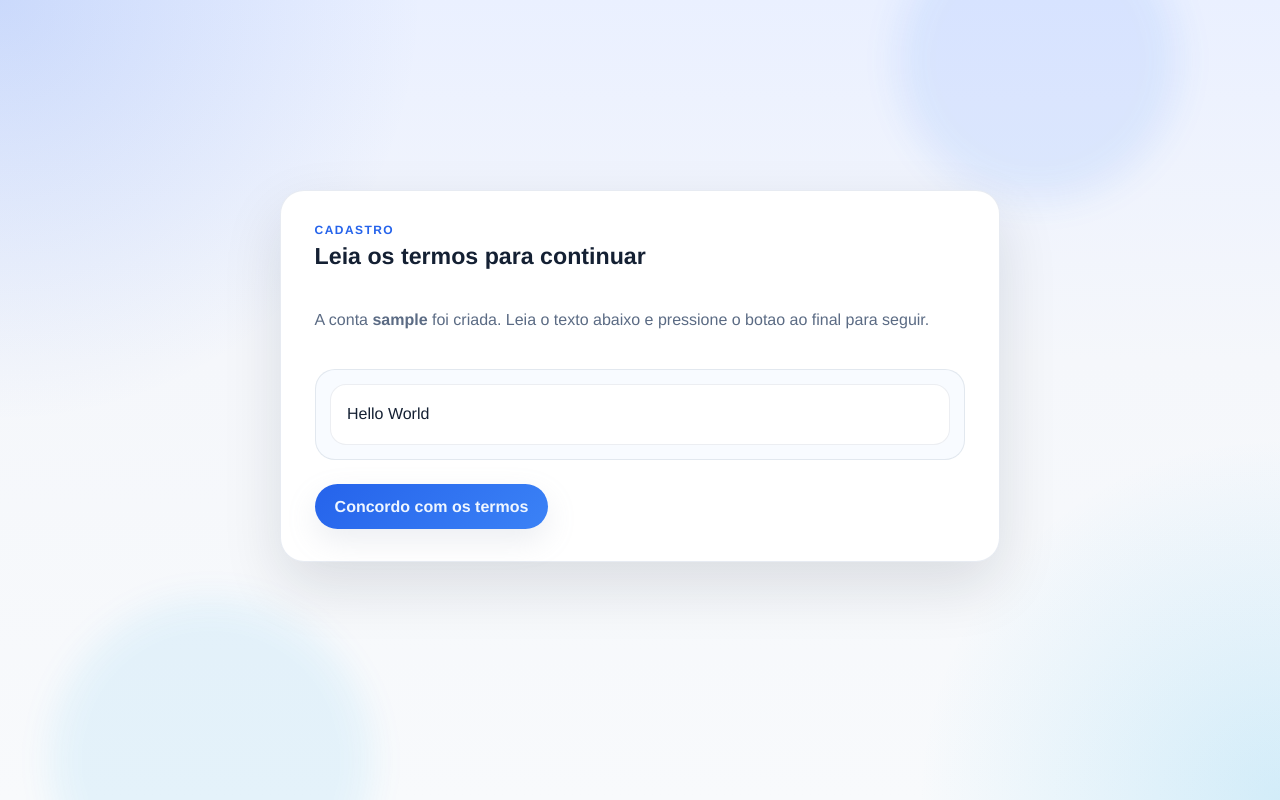
After one commit to felipe-matsuoka123/meu_bloco, a Flask app: page /register/terms in a window 1280 px wide. The commit adds this page. Run offline with Flask 3, Linux system fonts and the light colour scheme; the visitor is signed in with stand-in values (Sample User, id 1); some libraries are stand-ins or nearby versions.

Commit message:
added terms textbox, fixed vertical display

```diff
--- a/app.py
+++ b/app.py
@@ -32,6 +32,7 @@ except ImportError:
 BASE_DIR = Path(__file__).resolve().parent
 NAMES_CSV_PATH = BASE_DIR / "all-pt-br-names.csv"
 IMAGES_DIR = BASE_DIR / "images"
+TERMS_TEXT_PATH = BASE_DIR / "terms_placeholder.txt"
 load_dotenv(BASE_DIR / ".env")
 
 app = Flask(__name__)
@@ -138,6 +139,21 @@ def gift_card_override_matches(code: str) -> bool:
 
 def create_user_account(username: str, password: str) -> None:
     db.create_user(username, hash_password(password))
+
+
+def set_post_registration_username(username: str) -> None:
+    session["post_registration_username"] = username
+
+
+def get_post_registration_username() -> str | None:
+    username = session.get("post_registration_username")
+    return username if isinstance(username, str) and username else None
+
+
+def load_terms_text() -> str:
+    if not TERMS_TEXT_PATH.exists():
+        return ""
+    return TERMS_TEXT_PATH.read_text(encoding="utf-8").strip()
 
 
 def get_note_map(notes_list: list[dict]) -> dict[int, dict]:
@@ -747,8 +763,8 @@ def register():
             elif gift_card_override_matches(gift_card_code):
                 create_user_account(username, password)
                 session.pop("pending_registration", None)
-                flash("Conta criada com codigo de teste. Agora voce pode entrar.", "success")
-                return redirect(url_for("login"))
+                set_post_registration_username(username)
+                return redirect(url_for("register_terms"))
             else:
                 session["pending_registration"] = {
                     "username": username,
@@ -847,11 +863,27 @@ def checkout_success():
         pending_registration["password"],
     )
     session.pop("pending_registration", None)
+    set_post_registration_username(pending_registration["username"])
+
+    return redirect(url_for("register_terms"))
+
+
+@app.route("/register/terms", methods=["GET", "POST"])
+def register_terms():
+    created_username = get_post_registration_username()
+    if created_username is None:
+        flash("Nenhuma conta criada recentemente foi encontrada.", "error")
+        return redirect(url_for("register"))
+
+    if request.method == "POST":
+        session.pop("post_registration_username", None)
+        flash("Conta criada com sucesso. Voce pode entrar agora.", "success")
+        return redirect(url_for("login"))
 
     return render_template(
-        "checkout_success.html",
-        checkout_session=checkout_session,
-        created_username=pending_registration["username"],
+        "register_terms.html",
+        created_username=created_username,
+        terms_text=load_terms_text(),
     )
 
 
--- a/static/styles.css
+++ b/static/styles.css
@@ -331,6 +331,30 @@ h3 {
 
 .success-panel {
     min-height: auto;
+}
+
+.terms-card {
+    border: 1px solid rgba(148, 163, 184, 0.22);
+    border-radius: 20px;
+    background: #f8fbff;
+    padding: 0.9rem;
+}
+
+.terms-scroll {
+    max-height: 320px;
+    overflow-y: auto;
+    border-radius: 16px;
+    background: #ffffff;
+    border: 1px solid rgba(148, 163, 184, 0.18);
+    padding: 1rem;
+}
+
+.terms-text {
+    margin: 0;
+    white-space: pre-wrap;
+    line-height: 1.65;
+    font-family: inherit;
+    color: var(--text);
 }
 
 .inline-actions {
--- /dev/null
+++ b/templates/register_terms.html
@@ -0,0 +1,30 @@
+{% extends "base.html" %}
+
+{% block title %}Termos | evolucao.ai{% endblock %}
+
+{% block content %}
+<section class="auth-layout auth-layout-single">
+    <section class="card auth-panel auth-panel-form success-panel">
+        <div class="panel-header">
+            <div>
+                <p class="eyebrow">Cadastro</p>
+                <h2>Leia os termos para continuar</h2>
+            </div>
+        </div>
+
+        <p class="muted">
+            A conta <strong>{{ created_username }}</strong> foi criada. Leia o texto abaixo e pressione o botao ao final para seguir.
+        </p>
+
+        <section class="terms-card" aria-label="Termos de uso">
+            <div class="terms-scroll">
+                <pre class="terms-text">{{ terms_text if terms_text else "Arquivo de termos vazio por enquanto." }}</pre>
+            </div>
+        </section>
+
+        <form method="post" class="inline-form">
+            <button type="submit">Concordo com os termos</button>
+        </form>
+    </section>
+</section>
+{% endblock %}
--- /dev/null
+++ b/terms_placeholder.txt
@@ -0,0 +1,2 @@
+
+Hello World
```
Also changed, not shown: templates/notes.html (+13 -0 lines).
